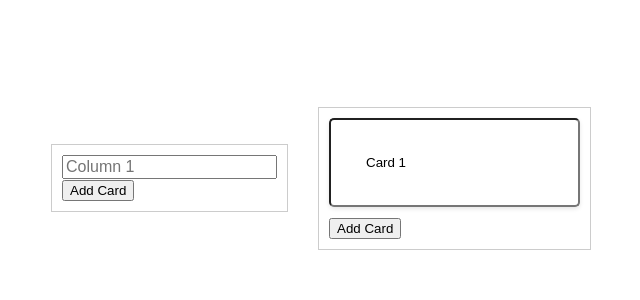
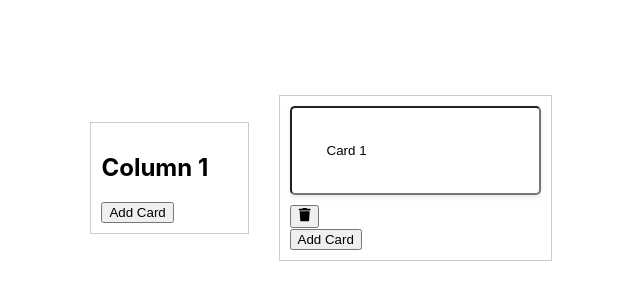
Before and after one commit to EricLarwa/Backlog, a React (Create React App) app in the folder my-app/: page / in a window 1280 px wide. Shown: the part 222-522 px from the top of the page, without its empty margins (319-959 px from the left). Built offline with nearby package versions, Linux system fonts and the light colour scheme.

Commit message:
newAttempt

```diff
--- /dev/null
+++ b/my-app/src/Components/HeaderArea.js
@@ -0,0 +1,21 @@
+import React from "react";
+import { Button } from "react-bootstrap";
+import { FaTrash } from "react-icons/fa";
+
+const HeaderArea= ({name, showDeleteButton ,onDelete }) => {
+    const handleDelete = () => {
+        onDelete();
+    }
+    return (
+       <div className="headerArea">
+         <h2>{name}</h2>
+         {showDeleteButton && (
+         <Button variant="danger" onClick={handleDelete}>
+            <FaTrash /> Delete
+         </Button>
+         )}
+       </div>
+    );
+};
+
+export default HeaderArea;
--- a/my-app/src/Components/TaskInput.js
+++ b/my-app/src/Components/TaskInput.js
@@ -1,7 +1,8 @@
 import { React, useState } from 'react'
-import { Button } from 'react-bootstrap'
-import { BiPlus } from 'react-icons/bi'
+import { Button} from 'react-bootstrap'
 
+import { FaTrash } from 'react-icons/fa'
+import HeaderArea from './HeaderArea'
 
 const Input = () => {
 
@@ -22,6 +23,14 @@ const Input = () => {
         setColumns(newColumns);
     };
 
+    const handleDeleteCard = (columnIndex) => (cardIndex) =>{
+        console.log('Deleteing card:', columnIndex, cardIndex);
+        const newColumns =[...columns];
+        newColumns[columnIndex].splice(cardIndex, 1);
+        console.log("New Columns:", newColumns);
+        setColumns(newColumns);
+    }
+
       return (
         <div className="container">
             {columns.map((column, columnIndex) => (
@@ -29,12 +38,9 @@ const Input = () => {
                     {column.map((item, cardIndex) => (
                         <div key={cardIndex}>
                             {item.type === 'header' ? (
-                    <input
-                    type="text"
-                    className="header"
-                    placeholder={item.content}
-                    />
+                                <HeaderArea name={item.content} showDeleteButton={false}/>
                             ) : (
+                                <div>
                                     <input
                                         type="text"
                                         className="card"
@@ -42,7 +48,10 @@ const Input = () => {
                                         value={item.content}
                                         onChange={(event) => handleChange(event, columnIndex, cardIndex)}
                                     />
-
+                                    <Button variant="danger" onClick={() => handleDeleteCard(columnIndex)(cardIndex)}>
+                                        <FaTrash />
+                                    </Button>
+                                </div>
                             )}
                         </div>
                     ))}
@@ -51,6 +60,6 @@ const Input = () => {
             ))}
         </div>
       );
-}
+};
 
 export default Input;
```
Lines whose indentation alone changed are shown as unchanged.
